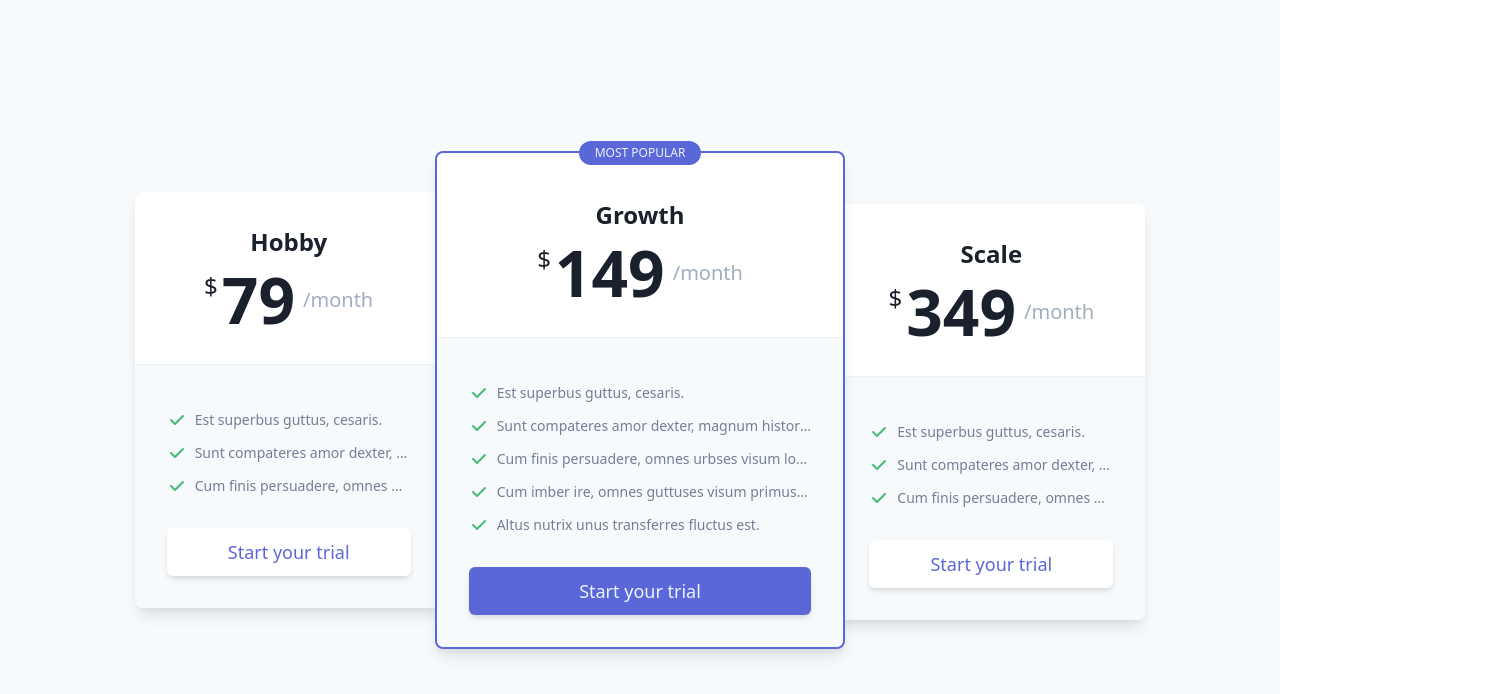
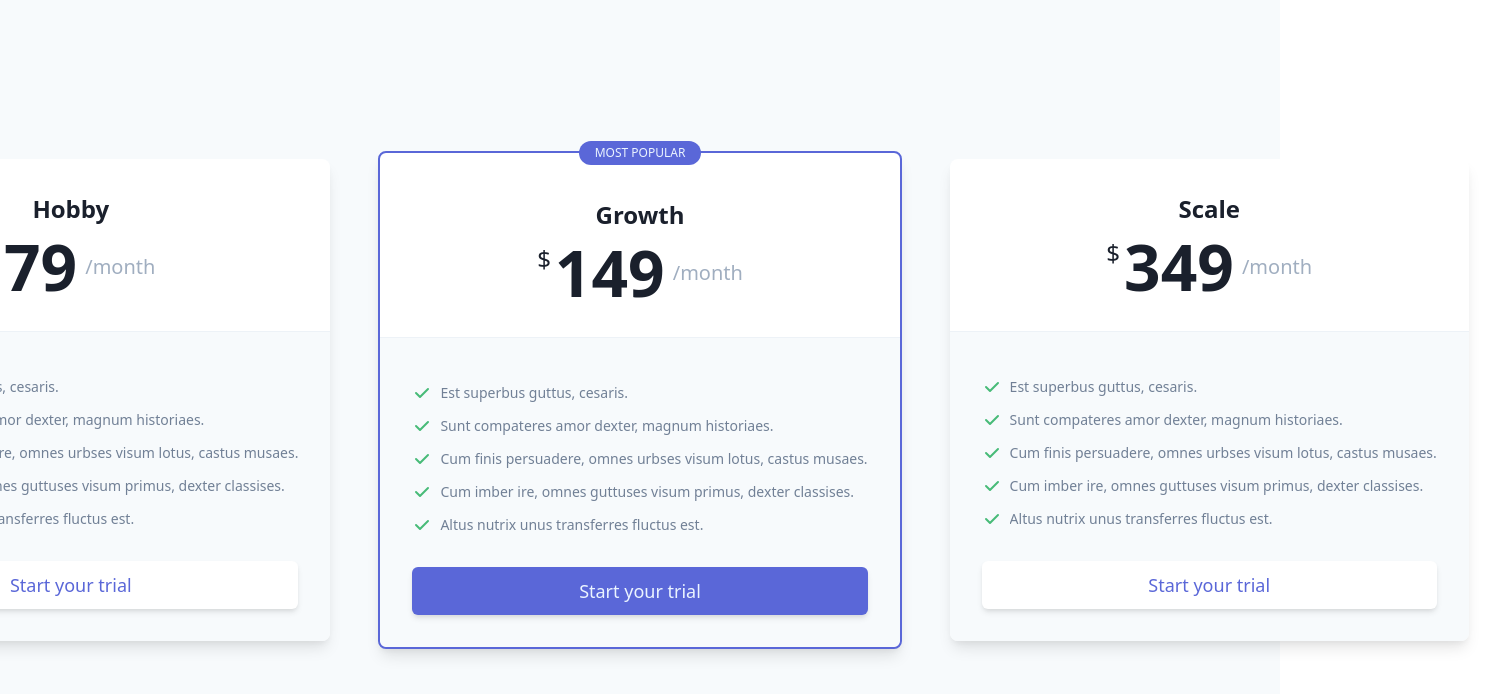
Before and after one commit to romansndlr/tailwind-demo, a React (Create React App) app: page / in a window 1280 px wide. Shown: the top 694 px of the page, 1493 px wide, since content can reach past the window. Built offline with nearby package versions, Linux system fonts and the light colour scheme.

Commit message:
bonus start

```diff
--- a/src/App.js
+++ b/src/App.js
@@ -13,22 +13,14 @@ function App() {
   return (
     <div className="min-h-screen bg-gray-100 flex items-center justify-center">
       <div className="container justify-center items-center p-6 flex flex-col lg:flex-row">
-        <div className="w-full order-2 mt-6 lg:order-1 lg:w-1/4 lg:-mr-2 lg:mt-0">
-          <PricingCard
-            title="Hobby"
-            price={79}
-            features={features.slice(0, 3)}
-          />
+        <div className="w-full p-6">
+          <PricingCard title="Hobby" price={79} features={features} />
         </div>
-        <div className="w-full order-1 lg:order-2 lg:w-1/3">
+        <div className="w-full p-6">
           <PricingCard title="Growth" price={149} popular features={features} />
         </div>
-        <div className="mt-6 w-full order-3 lg:w-1/4 lg:-ml-2">
-          <PricingCard
-            title="Scale"
-            price={349}
-            features={features.slice(0, 3)}
-          />
+        <div className="w-full p-6">
+          <PricingCard title="Scale" price={349} features={features} />
         </div>
       </div>
     </div>
```
